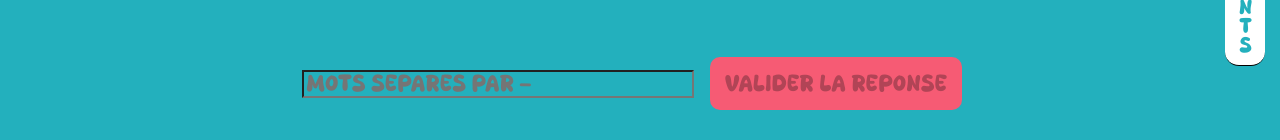
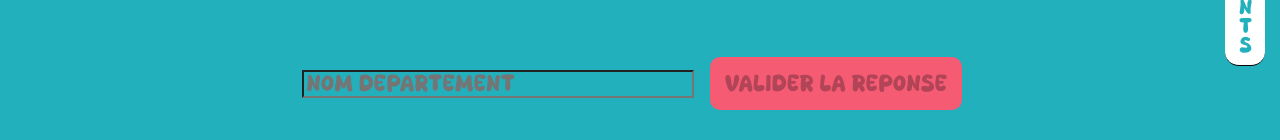
Before and after one commit to Christelle-Legros/-departments, a React (Create React App) app: page /byname in a window 1280 px wide. Shown: the part 240-380 px from the top of the page. Built offline with nearby package versions, Linux system fonts and the light colour scheme; no server answers.

Commit message:
Modif to tape name with or without -

```diff
--- a/src/components/QuizByName.jsx
+++ b/src/components/QuizByName.jsx
@@ -108,7 +108,11 @@ const QuizByName = () => {
     handleNext();
   };
 
-  const strNoAccent = (a) => a.normalize("NFD").replace(/[\u0300-\u036f]/g, "");
+  const strNoAccent = (a) =>
+    a
+      .normalize("NFD")
+      .replace(/[\u0300-\u036f]/g, "")
+      .replace(/-/g, " ");
 
   const handleBadAnswer = (newObject) => {
     const newBadAnswers = [...objectsBadAnswers, newObject];
@@ -178,7 +182,7 @@ const QuizByName = () => {
                 onChange={(e) => setResponse(e.target.value)}
                 value={response}
                 required
-                placeholder="mots séparés par -"
+                placeholder="nom département"
               />
               {departmentNumber && response ? (
                 <button onClick={verifyWin}>Valider la réponse</button>
```
